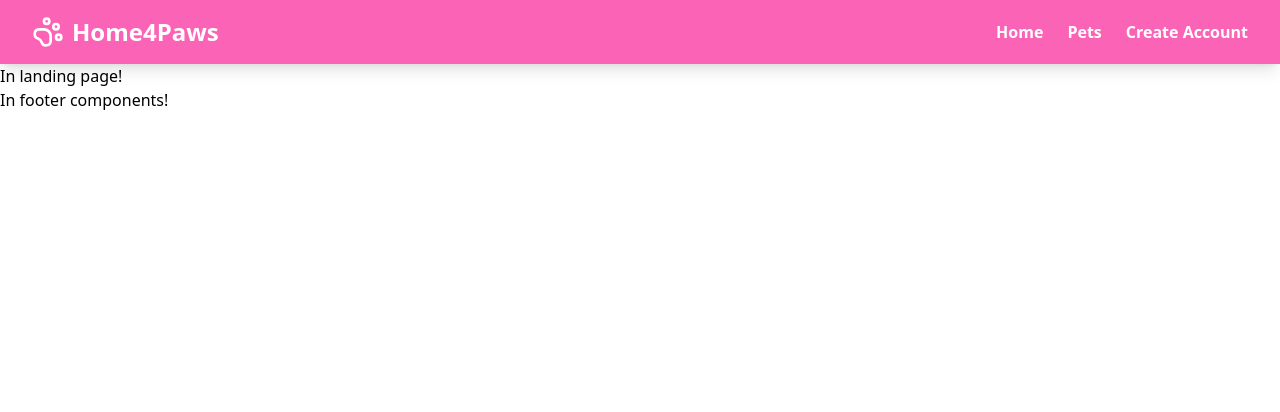
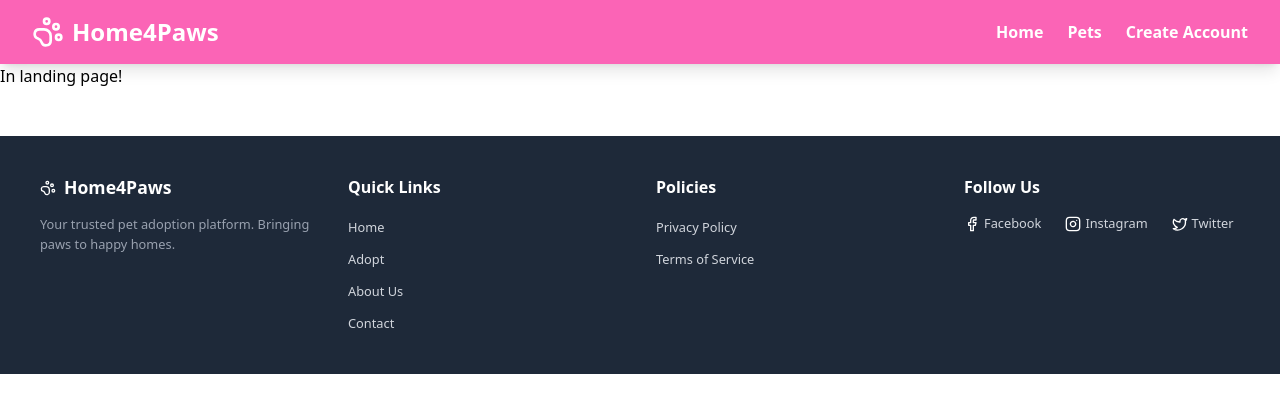
Before and after one commit to priyanshuBS/Home4Paws, a React (Vite) app in the folder client/: page /landing-page in a window 1280 px wide. Shown: the top 412 px of the page. Built offline with nearby package versions, Linux system fonts and the light colour scheme.

Commit message:
Create Footer.jsx

```diff
--- a/client/src/components/Footer.jsx
+++ b/client/src/components/Footer.jsx
@@ -1,8 +1,114 @@
+import { PawPrint, Facebook, Instagram, Twitter } from "lucide-react";
+import { Link } from "react-router-dom";
+
 const Footer = () => {
   return (
-    <div>
-      <p>In footer components!</p>
-    </div>
+    <footer className="bg-gray-800 py-10 mt-12">
+      <div className="container mx-auto px-4 md:px-10 grid grid-cols-1 md:grid-cols-4 gap-8">
+        {/* about website */}
+        <div>
+          <div className="flex items-center gap-2 mb-4">
+            <PawPrint className="w-6 h-6 text-white md:w-4 md:h-4" />
+            <h2 className="text-2xl font-semibold text-white md:text-[1.1rem]">
+              Home4Paws
+            </h2>
+          </div>
+          <p className="text-[0.9rem] text-gray-400 md:text-[0.8rem]">
+            Your trusted pet adoption platform. Bringing paws to happy homes.
+          </p>
+        </div>
+        {/* quick links */}
+        <div>
+          <h3 className="text-xl font-semibold text-white mb-4 md:text-[1rem]">
+            Quick Links
+          </h3>
+          <ul className="space-y-2">
+            <li>
+              <Link
+                href="#"
+                className="text-gray-300 md:text-[0.8rem] hover:text-white"
+              >
+                Home
+              </Link>
+            </li>
+            <li>
+              <Link
+                href="#"
+                className="text-gray-300 md:text-[0.8rem] hover:text-white"
+              >
+                Adopt
+              </Link>
+            </li>
+            <li>
+              <Link
+                href="#"
+                className="text-gray-300 md:text-[0.8rem] hover:text-white"
+              >
+                About Us
+              </Link>
+            </li>
+            <li>
+              <Link
+                href="#"
+                className="text-gray-300 md:text-[0.8rem] hover:text-white"
+              >
+                Contact
+              </Link>
+            </li>
+          </ul>
+        </div>
+        {/* Policies */}
+        <div>
+          <h3 className="text-xl font-semibold text-white mb-4 md:text-[1rem]">
+            Policies
+          </h3>
+          <ul className="space-y-2">
+            <li>
+              <Link
+                href="#"
+                className="text-gray-300 md:text-[0.8rem] hover:text-white"
+              >
+                Privacy Policy
+              </Link>
+            </li>
+            <li>
+              <Link
+                href="#"
+                className="text-gray-300 md:text-[0.8rem] hover:text-white"
+              >
+                Terms of Service
+              </Link>
+            </li>
+          </ul>
+        </div>
+        {/* social links */}
+        <div>
+          <h3 className="text-xl font-semibold text-white mb-4 md:text-[1rem]">
+            Follow Us
+          </h3>
+          <div className="flex space-x-6">
+            <Link href="#" className="flex items-center gap-1">
+              <Facebook className="w-6 h-6 text-white md:w-4 md:h-4" />
+              <span className="text-gray-300 md:text-[0.8rem] hover:text-white">
+                Facebook
+              </span>
+            </Link>
+            <Link href="#" className="flex items-center gap-1">
+              <Instagram className="w-6 h-6 text-white md:w-4 md:h-4" />
+              <span className="text-gray-300 md:text-[0.8rem] hover:text-white">
+                Instagram
+              </span>
+            </Link>
+            <Link href="#" className="flex items-center gap-1">
+              <Twitter className="w-6 h-6 text-white md:w-4 md:h-4" />
+              <span className="text-gray-300 md:text-[0.8rem] hover:text-white">
+                Twitter
+              </span>
+            </Link>
+          </div>
+        </div>
+      </div>
+    </footer>
   );
 };
 
```
